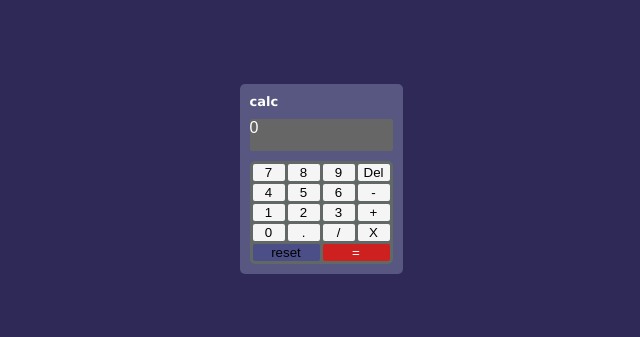
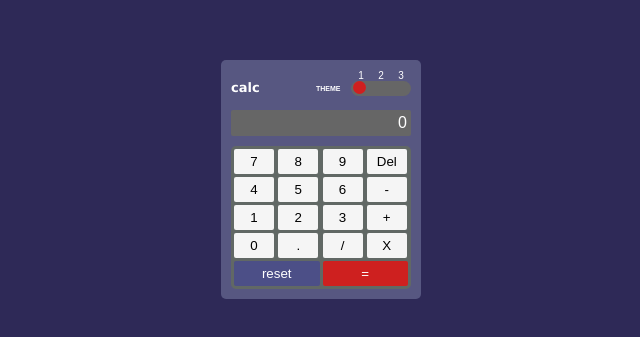
Before and after one commit to juliammed/Calculator, a plain HTML site: page index.html in a window 1280 px wide. Shown: the part 221-558 px from the top of the page, without its empty margins (319-959 px from the left). Drawn offline with Linux system fonts and the light colour scheme.

Commit message:
ajouter toggele button

```diff
--- a/index.html
+++ b/index.html
@@ -9,8 +9,26 @@
 <body>
 
    <div class="container">
+    <div class="screen_container">
+        <div class="titre">calc</div>
+        <div id="theme">THEME</div>
+        <div>
+            <div class="th">
+                <div>1</div>
+                <div>2</div>
+                <div>3</div>
+            </div>
+            <div class="toggle">
+                <div id="toggle">
+                    <i class="indicator"></i>
+                </div>
 
-    <div class="titre">calc</div>
+            </div>
+
+        </div>
+
+    </div>
+
 
     <div class="screen">0</div>
 
@@ -46,8 +64,5 @@
 
    </div>
    </div>
-
-   <!---<button class="button clear">C</button> -->
-
 </body>
 </html>
--- a/style.css
+++ b/style.css
@@ -13,6 +13,28 @@ body {
     background-color: #575781;
     border-radius: 5px;
     padding: 10px;
+    height: max-content;
+
+}
+.screen_container{
+    display: grid ;
+    grid-template-columns: repeat(3,1fr);
+
+}
+.th{
+    display: flex;
+    align-items:center ;
+    justify-content: space-around;
+
+}
+
+#theme{
+    display: inline-block;
+    font-size:5px;
+    padding-top: 5px;
+    color: white;
+    padding-right: 5px;
+    margin-right: 0;
 
 }
 .titre{
@@ -27,15 +49,23 @@ body {
     background-color: rgb(97, 104, 101);
     gap: 3px;
     padding: 3px;
+    height: max-content;
 }
 
 .screen{
-    height: 2rem;
+    display: flex;
+    height: max-content;
     background-color: #666;
     color: #fff;
     font-size: 1em;
     border-radius: 2px;
     margin-bottom: 10px;
+    margin-top: 10px;
+    justify-content:end;
+    padding: 4px;
+
+
+
 }
 .reset{
     grid-column-start: 1;
@@ -43,15 +73,16 @@ body {
     border: none;
     border-radius: 2px;
     background-color: #42429aa5;
+    color: #fff;
 }
 
 
 .titre{
-    margin-bottom: 10px;
     color: white;
     font-size: small;
     font-weight: bold;
     font-family: 'Lucida Sans', 'Lucida Sans Regular', 'Lucida Grande', 'Lucida Sans Unicode', Geneva, Verdana, sans-serif;
+    margin-top: 10px;
 }
 
 
@@ -60,6 +91,9 @@ body {
     border: none;
     color: black;
     border-radius: 2px;
+    height: 25px;
+    width: 40px;
+
   }
 .result{
     grid-column-start: 3;
@@ -73,3 +107,41 @@ body {
 .button:hover {
     background-color: #bebebe;
   }
+
+#toggle{
+    display:inline-block;
+    width: 60px; ;
+    height: 15px;
+    border-radius: 30px;
+    background-color: #666;
+    position: relative;
+    grid-column-start: 3;
+    grid-column-end: 4;
+}
+
+#toggle .indicator{
+    position: absolute;
+    top: 0;
+    left: 0;
+    width:13px ;
+    height: 13px;
+    background-color:rgba(255, 0, 0, 0.692);
+    border-radius: 100%;
+    margin-top: 0.9px;
+    margin-left: 2px;
+
+
+}
+#theme{
+    color: #fff;
+    font-size: 7px;
+    font-weight: bold;
+    margin-top: 10px;
+    margin-left: 25px;
+
+}
+.th{
+    display: flex;
+    color: #fff;
+    font-size: 10px;
+}
```
